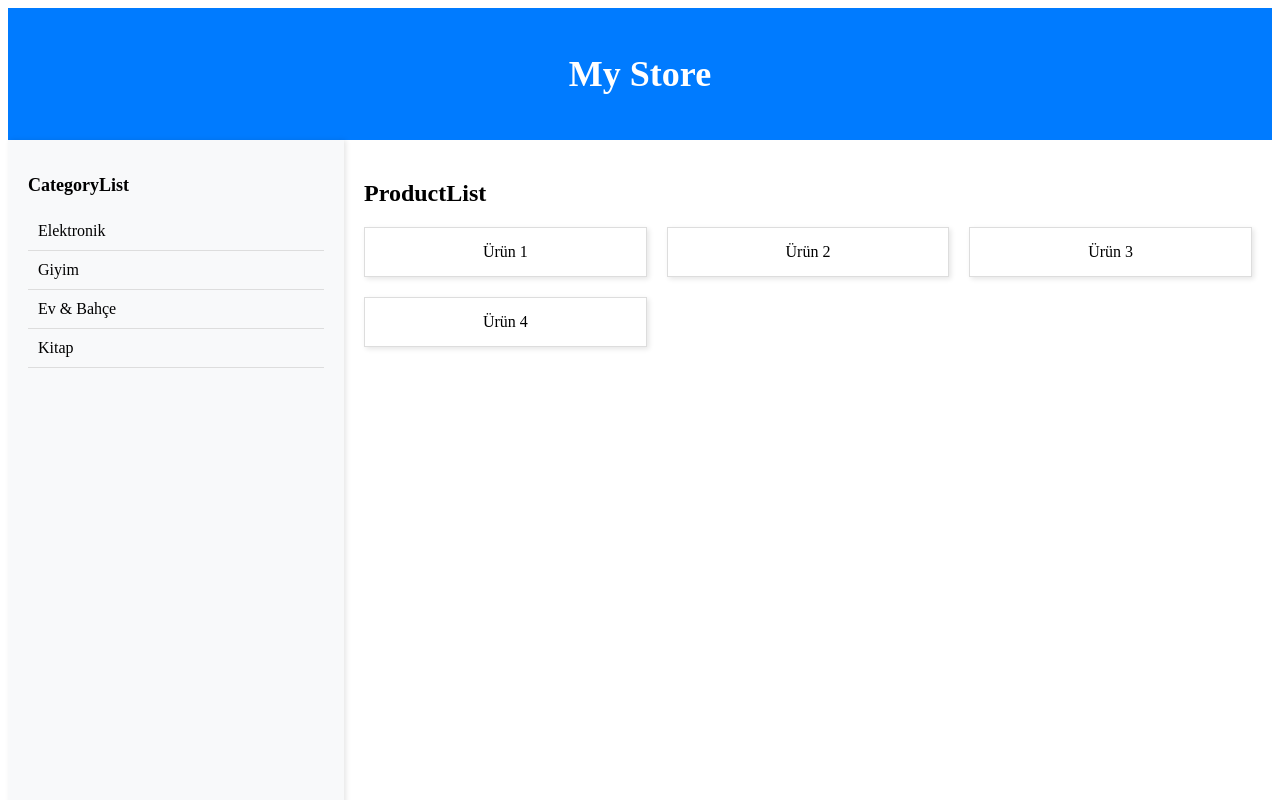
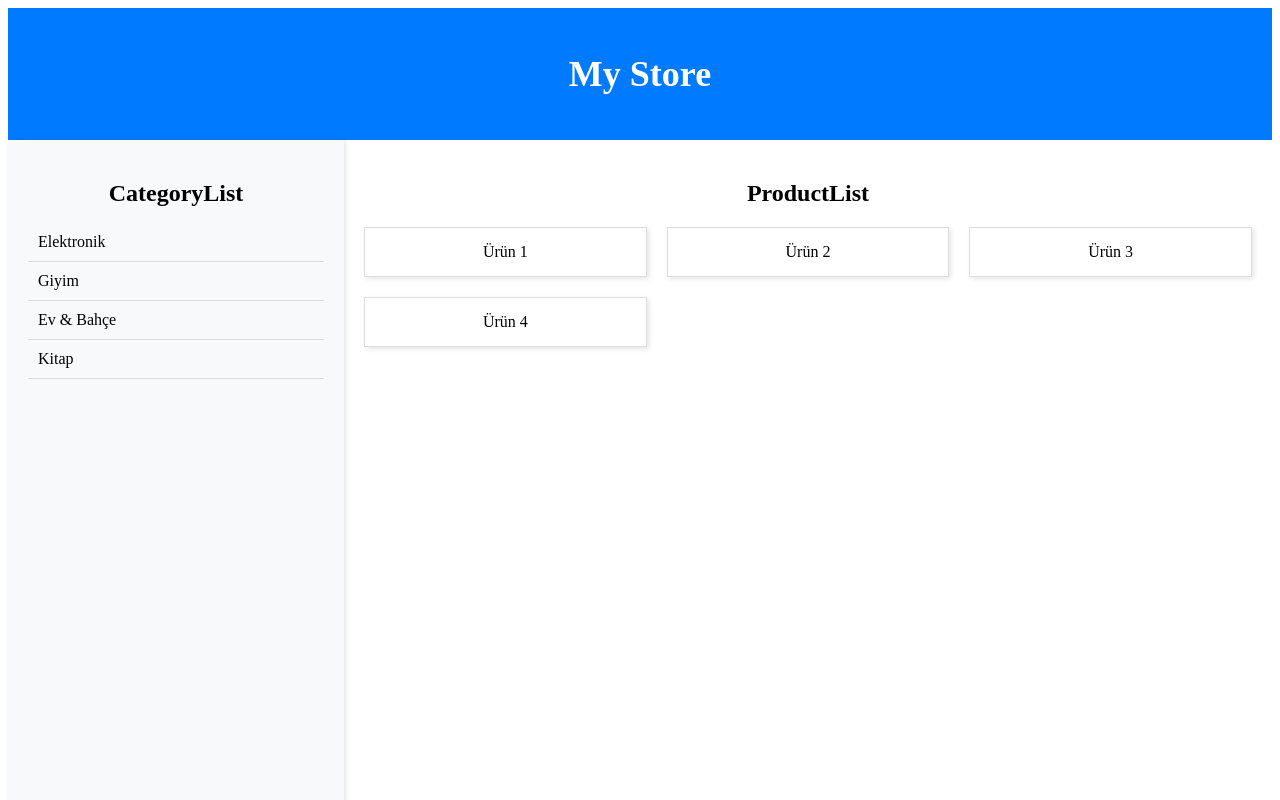
Before and after one commit to Emir0720/react-northwind-app, a React (Create React App) app: page / in a window 1280 px wide. Shown: the top 800 px of the page. Built offline with nearby package versions, Linux system fonts and the light colour scheme.

Commit message:
category.css file updated

```diff
--- a/src/styles/Category.css
+++ b/src/styles/Category.css
@@ -7,7 +7,9 @@
   }
 
   .category-list h2 {
-    font-size: 18px;
+    text-align: center; /* Başlığı yatayda ortalamak için */
+   width: 100%; /* Genişliği yüzde yüz yaparak ortalamayı sağlar */
+
     margin-bottom: 10px;
   }
 
--- a/src/styles/ProductList.css
+++ b/src/styles/ProductList.css
@@ -16,3 +16,8 @@
     box-shadow: 2px 2px 5px rgba(0, 0, 0, 0.1);
     text-align: center;
   }
+
+  .product-list h2 {
+    text-align: center; /* Başlığı yatayda ortalamak için */
+    width: 100%; /* Genişliği yüzde yüz yaparak ortalamayı sağlar */
+  }
```
